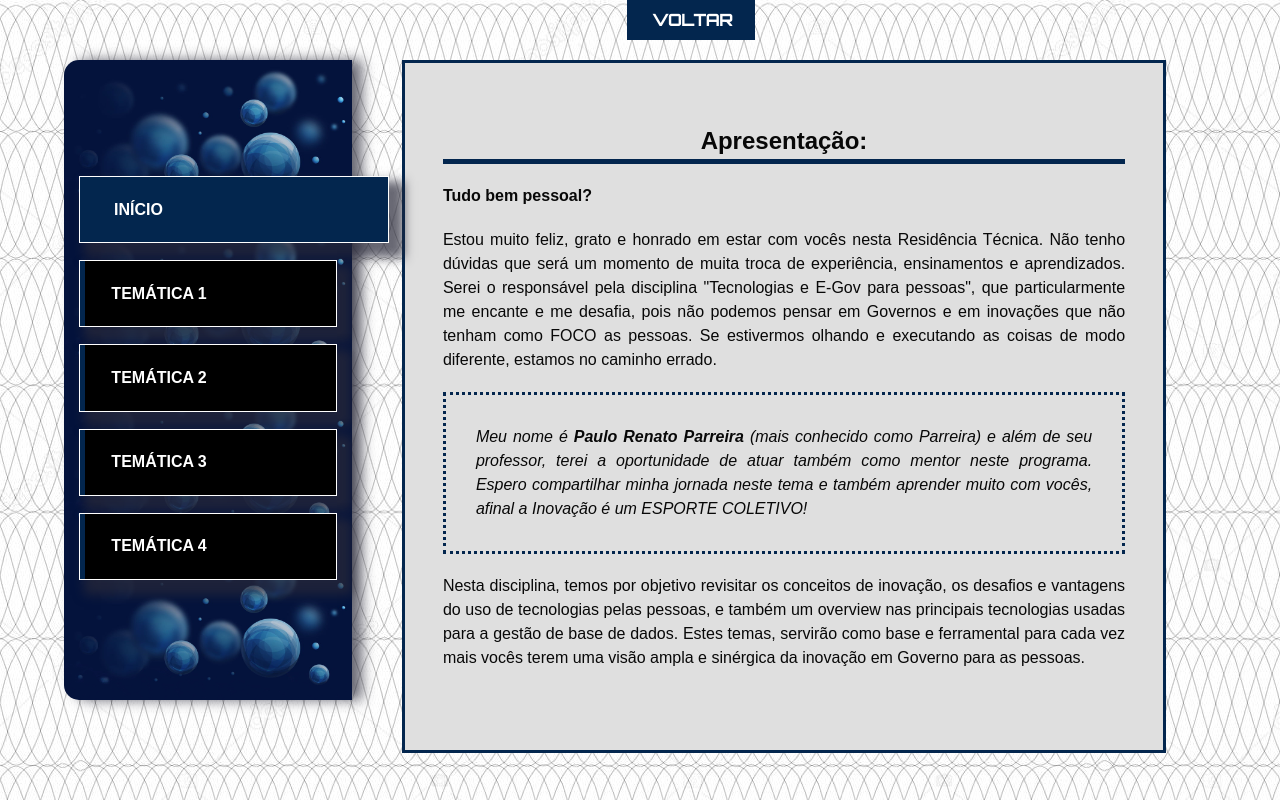
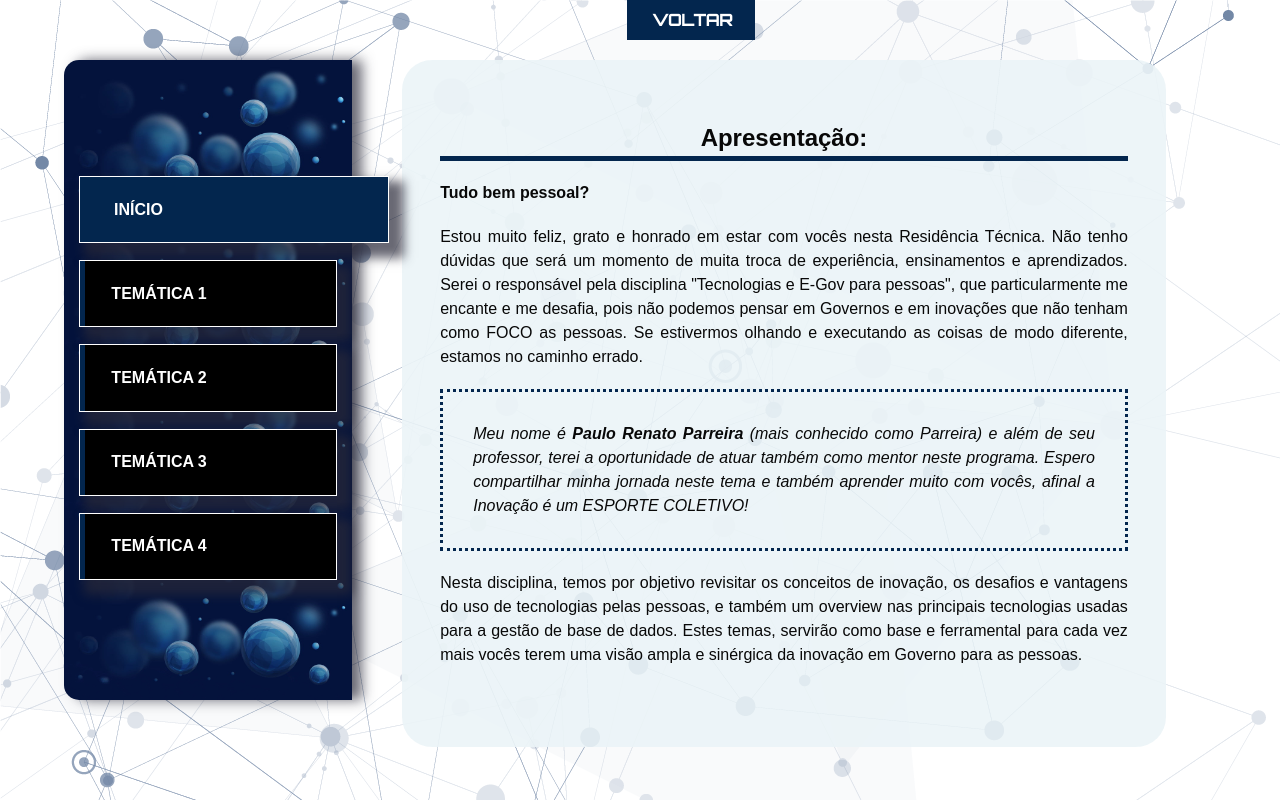
Before and after one commit to Mfrozzz/projetoRedesignINTEGRE2, a plain HTML site: page index.html in a window 1280 px wide. Drawn offline with nearby package versions, Linux system fonts and the light colour scheme.

Commit message:
update layout

```diff
--- a/css/page.css
+++ b/css/page.css
@@ -28,7 +28,8 @@
 }
 
 body{
-    background-image:url(../image/fundo.jpg);
+    background-image:url(../image/fundo.png);
+    /* background-image:url(../image/fundo.jpg); */
     height: 100% !important;
     padding-bottom: 30px !important;
 }
@@ -117,8 +118,10 @@ p {
 }
 
 .fundo{
-    background-color:#dfdfdf;
-    border:3px solid var(--color-one);
+    background-color: rgba(236,244,248,0.91);
+    /* background-color: #dfdfdf; */
+    /* border: 3px solid var(--color-one) */
+    border-radius: 30px;
 }
 
 .corTemaTexto{
```
Also changed, not shown: image/fundo.png (added), prints/atualizacaoLayout.png (added), 1 other file.
